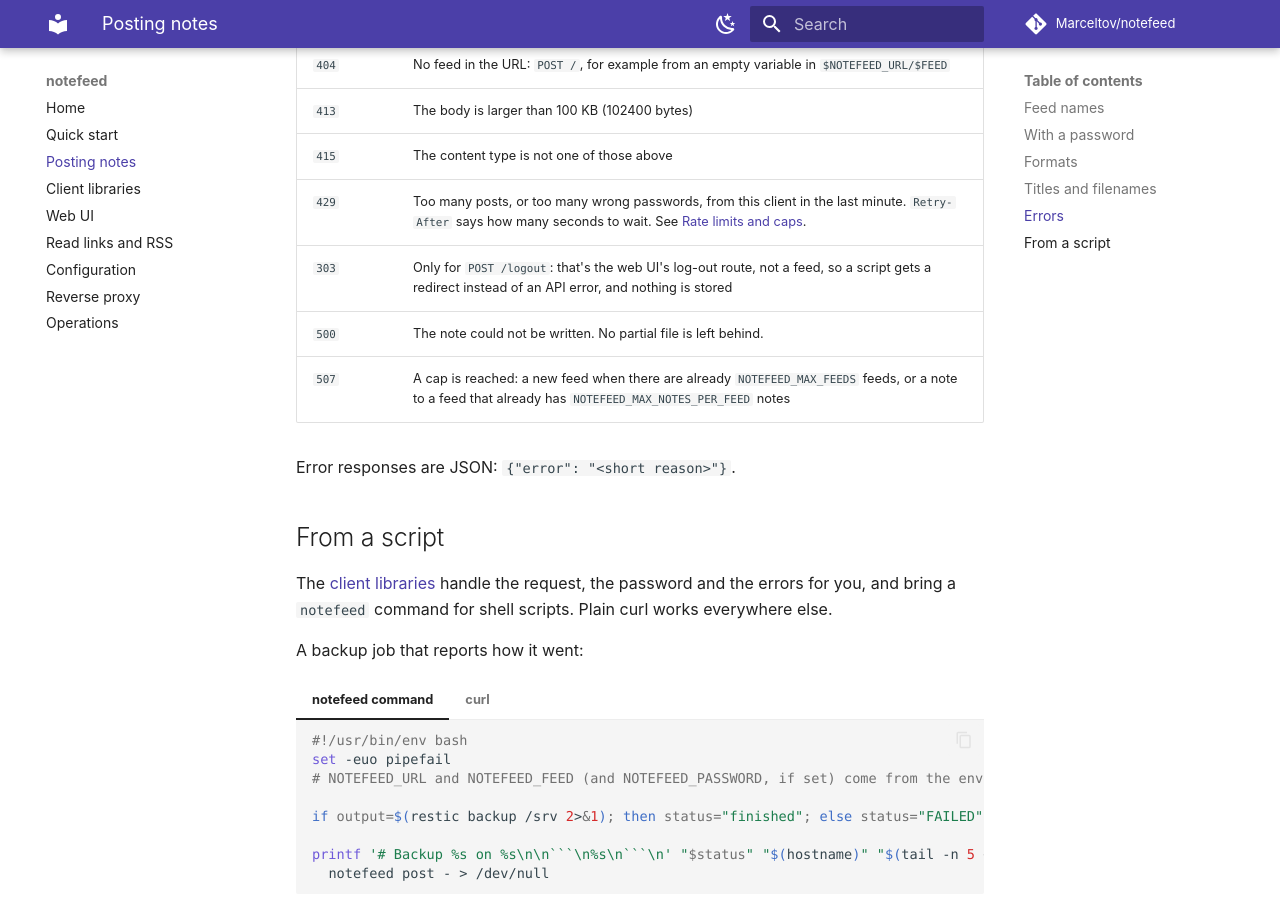
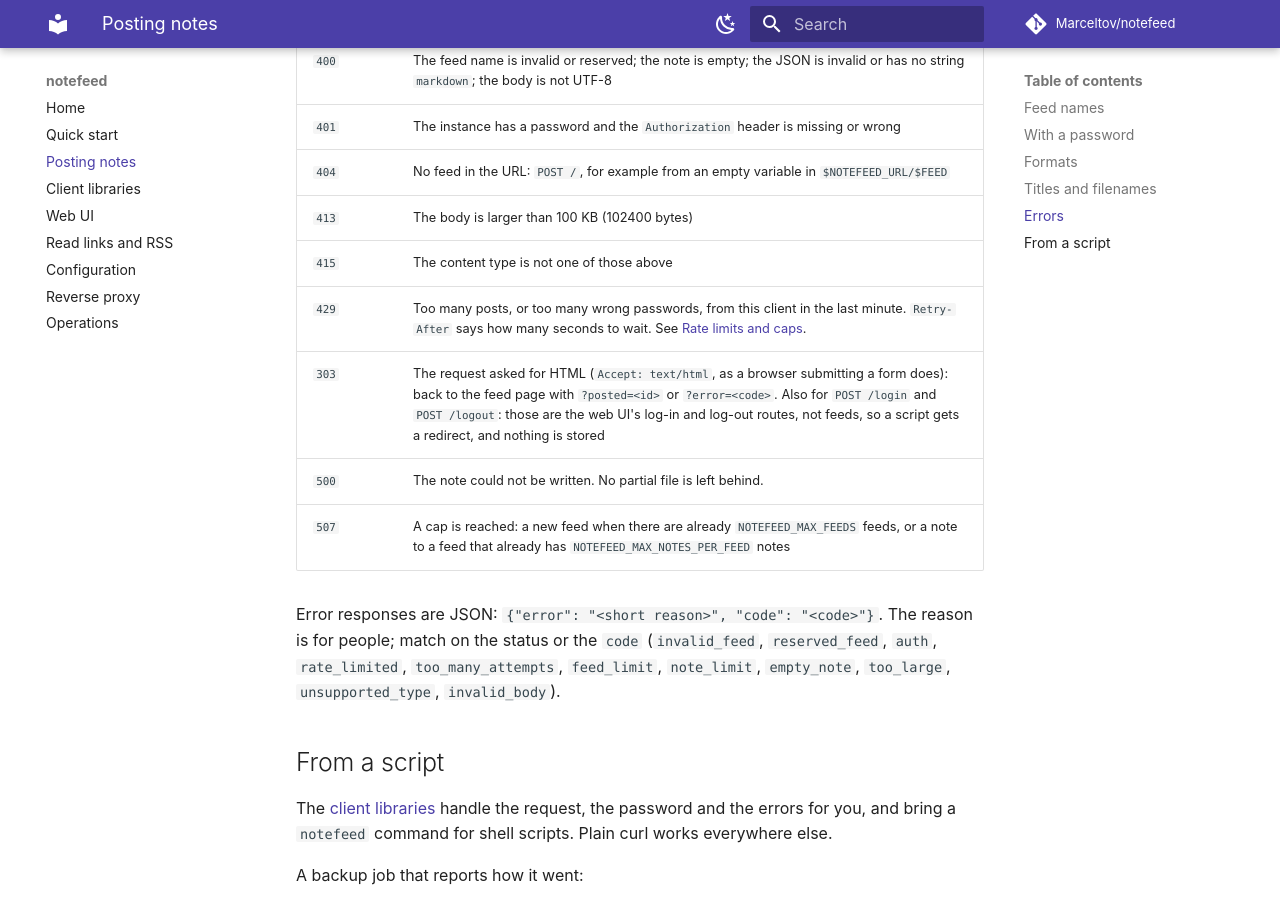
Before and after one commit to Marceltov/notefeed, an MkDocs documentation site: the page built from docs/posting.md, in a window 1280 px wide and 900 px high, scrolled down 2432 px. Built offline with MkDocs 1.6.1 and Material for MkDocs 9.7.7, drawn with Linux system fonts in a browser that asks for light colours; some web fonts are replaced; comment, search, counter and statistics services are not loaded; some of the changed text lies outside the part shown.

Commit message:
NOTEFEED #29: Add ADR 0005: one write path; document form posts and error codes
Co-Authored-By: Claude Opus 5.5 <noreply@anthropic.com>
Claude-Session: https://claude.ai/code/session_017e9X5QuG7hmoJ1QTyMJJ4x

```diff
--- a/docs/posting.md
+++ b/docs/posting.md
@@ -50,8 +50,9 @@ Without a password set, the header isn't needed and is ignored.
 | `text/markdown`, `text/plain` | raw markdown |
 | `application/x-www-form-urlencoded` | raw markdown (what `curl --data-binary` sends by default) |
 | `application/json` | an object with a string field `markdown` |
+| `multipart/form-data` | a form with a field `markdown` (`curl -F markdown=@note.md`; it's also what the web UI's compose box sends) |
 
-Any other content type is rejected with `415`, including `multipart/form-data` (`curl -F`). The body must be UTF-8.
+Any other content type is rejected with `415`. The body must be UTF-8, and the 100 KB limit counts the whole body, a form's framing included.
 
 From Python or Node, use the [client libraries](clients.md) instead of building requests yourself. From other languages, JSON is often easier than a raw body:
 
@@ -80,11 +81,11 @@ EOF
 | `413` | The body is larger than 100 KB (102400 bytes) |
 | `415` | The content type is not one of those above |
 | `429` | Too many posts, or too many wrong passwords, from this client in the last minute. `Retry-After` says how many seconds to wait. See [Rate limits and caps](configuration.md#rate-limits-and-caps). |
-| `303` | Only for `POST /logout`: that's the web UI's log-out route, not a feed, so a script gets a redirect instead of an API error, and nothing is stored |
+| `303` | The request asked for HTML (`Accept: text/html`, as a browser submitting a form does): back to the feed page with `?posted=<id>` or `?error=<code>`. Also for `POST /login` and `POST /logout`: those are the web UI's log-in and log-out routes, not feeds, so a script gets a redirect, and nothing is stored |
 | `500` | The note could not be written. No partial file is left behind. |
 | `507` | A cap is reached: a new feed when there are already `NOTEFEED_MAX_FEEDS` feeds, or a note to a feed that already has `NOTEFEED_MAX_NOTES_PER_FEED` notes |
 
-Error responses are JSON: `{"error": "<short reason>"}`.
+Error responses are JSON: `{"error": "<short reason>", "code": "<code>"}`. The reason is for people; match on the status or the `code` (`invalid_feed`, `reserved_feed`, `auth`, `rate_limited`, `too_many_attempts`, `feed_limit`, `note_limit`, `empty_note`, `too_large`, `unsupported_type`, `invalid_body`).
 
 ## From a script
 
```
Also changed, not shown: docs/adr/0003-backend-boundary.md (+1 -1 lines), docs/adr/0005-one-write-path.md (added, +55 -0 lines), docs/web-ui.md (+1 -1 lines).
